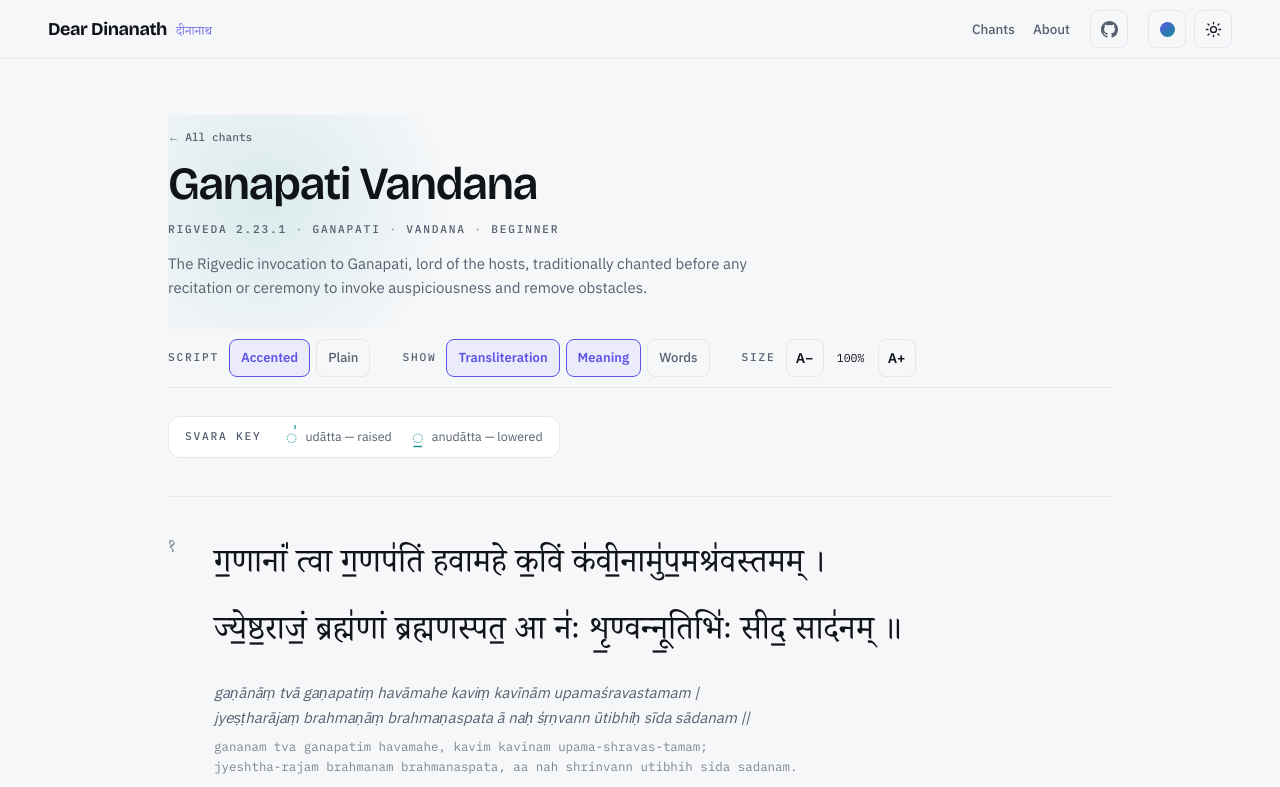
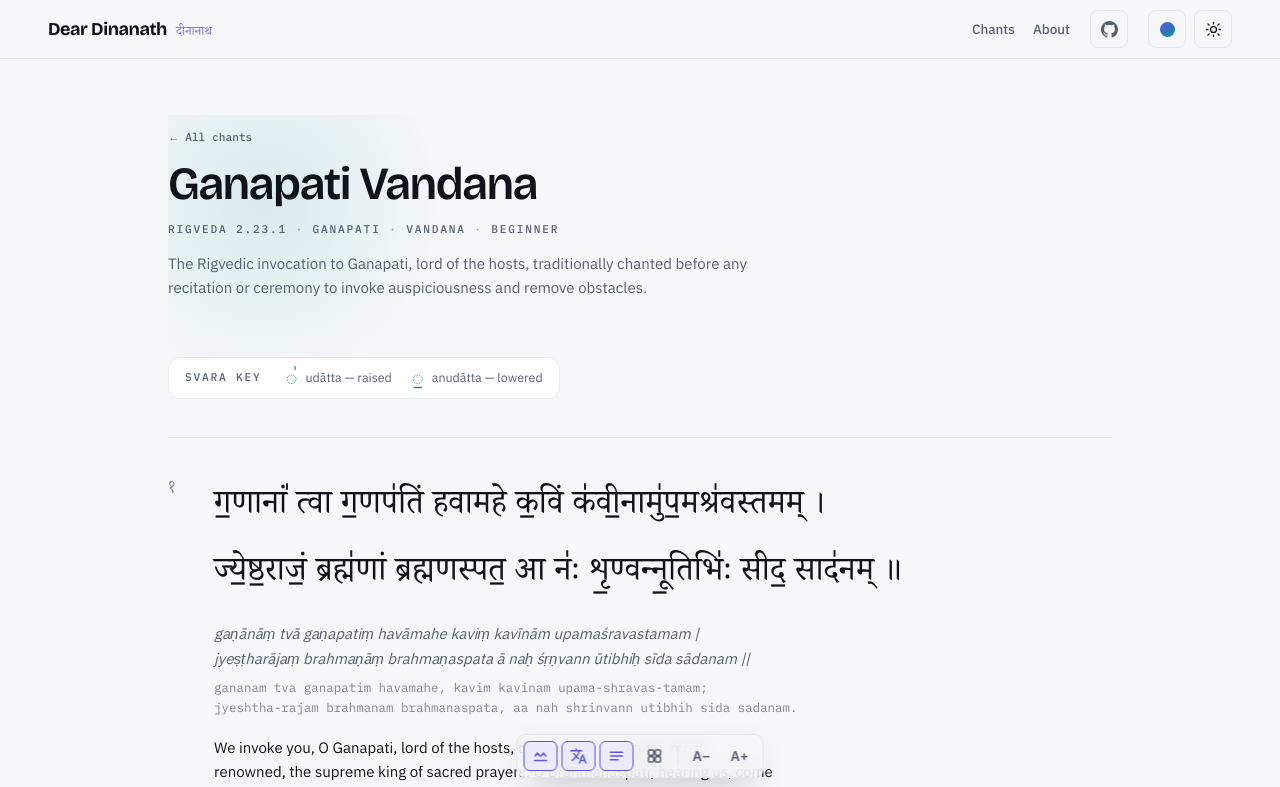
Before and after one commit to prashantbsr/dear-dinanath, a Next.js app: page /chants/ganapati-vandana/ in a window 1280 px wide. Shown: the top 787 px of the page. Built offline with nearby package versions, Linux system fonts and the light colour scheme; a web font is replaced by a local one.

Commit message:
feat(reader): redesign display controls as a floating icon toolbar
Replace the sticky labeled toolbar with a centered, translucent
bottom-of-viewport bar of icon toggles and a quiet A-/A+ stepper.

Co-Authored-By: Claude Opus 4.8 (1M context) <noreply@anthropic.com>

```diff
--- a/src/components/DisplayControls.tsx
+++ b/src/components/DisplayControls.tsx
@@ -14,39 +14,36 @@ interface DisplayControlsProps {
   onIncreaseFontScale: () => void;
 }
 
-/** A small mono eyebrow that introduces a control group. */
-function GroupLabel({ children }: { children: React.ReactNode }) {
-  return <span className="eyebrow shrink-0">{children}</span>;
-}
-
 /**
- * A toolbar toggle button. The pressed state is a filled, accent-bordered chip
- * (a clear shape + weight change, not color alone); the rest are quiet outline
- * buttons. Used for both the mutually-exclusive script segments and the
- * independent show toggles.
+ * An icon-only toggle. The pressed state is a filled, accent-bordered chip (a
+ * clear shape + color change); the rest are quiet, borderless, muted glyphs.
  */
-function ToolbarButton({
+function IconButton({
   label,
   active,
   onClick,
+  children,
 }: {
   label: string;
   active: boolean;
   onClick: () => void;
+  children: React.ReactNode;
 }) {
   return (
     <button
       type="button"
+      aria-label={label}
       aria-pressed={active}
+      title={label}
       onClick={onClick}
       className={[
-        "inline-flex min-h-9.5 items-center rounded-lg border px-2.75 text-[0.82rem] transition-colors",
+        "inline-flex h-7.5 w-8.5 items-center justify-center rounded-md border transition-colors",
         active
-          ? "border-accent bg-accent-soft font-semibold text-accent"
-          : "border-line font-medium text-muted hover:border-accent hover:text-ink",
+          ? "border-accent bg-accent-soft text-accent"
+          : "border-transparent text-muted hover:text-ink",
       ].join(" ")}
     >
-      {label}
+      {children}
     </button>
   );
 }
@@ -67,9 +64,10 @@ function StepButton({
     <button
       type="button"
       aria-label={ariaLabel}
+      title={ariaLabel}
       onClick={onClick}
       disabled={disabled}
-      className="inline-flex h-9.5 min-w-9.5 items-center justify-center rounded-lg border border-line text-sm font-semibold text-ink transition-colors hover:border-accent disabled:cursor-not-allowed disabled:opacity-35 disabled:hover:border-line"
+      className="inline-flex h-7.5 w-8.5 items-center justify-center rounded-md border border-transparent text-sm font-semibold text-muted transition-colors hover:text-ink disabled:cursor-not-allowed disabled:opacity-35 disabled:hover:text-muted"
     >
       {label}
     </button>
@@ -77,11 +75,11 @@ function StepButton({
 }
 
 /**
- * The reader's control strip: one thin sticky toolbar, stuck flush beneath the
- * header (same canvas + hairline grammar, so it reads as part of the header
- * rather than a floating box). Three labeled groups — script, what to show, and
- * text size — laid out as toolbar buttons that wrap to stacked rows on mobile
- * with their labels kept.
+ * The reader's control strip: a single minimal, icon-based toolbar that floats
+ * centered at the bottom of the viewport over the verses, on a translucent,
+ * blurred panel. Script is a one-tap accent toggle; transliteration, meaning, and
+ * words are icon toggles; size is a quiet A−/A+ stepper. Rendered only on the
+ * reader, so it owns the bottom-of-screen reach zone.
  */
 export default function DisplayControls({
   scriptMode,
@@ -100,62 +98,99 @@ export default function DisplayControls({
 
   return (
     <div
-      className="sticky z-30 border-b border-line bg-canvas"
-      style={{ top: "var(--header-h)", transition: "background-color 0.4s ease" }}
+      role="toolbar"
+      aria-label="Reading controls"
+      className="fixed bottom-[clamp(14px,3vw,22px)] left-1/2 z-70 flex -translate-x-1/2 items-center gap-1 rounded-[9px] border border-line p-1.5 shadow-[0_10px_34px_-14px_rgb(0_0_0/0.4)]"
+      style={{
+        background: "color-mix(in srgb, var(--canvas) 80%, transparent)",
+        backdropFilter: "blur(12px)",
+        WebkitBackdropFilter: "blur(12px)",
+        transition: "background-color 0.4s ease",
+      }}
     >
-      <div className="flex flex-wrap items-center gap-x-[clamp(1rem,3vw,2rem)] gap-y-2.5 py-2.5">
-        <div className="flex items-center gap-2.5">
-          <GroupLabel>Script</GroupLabel>
-          <div className="flex items-center gap-1.5">
-            <ToolbarButton
-              label="Accented"
+      <IconButton
+        label="Vedic accent marks"
         active={isAccented}
-              onClick={() => onScriptModeChange("accented")}
-            />
-            <ToolbarButton
-              label="Plain"
-              active={!isAccented}
-              onClick={() => onScriptModeChange("plain")}
-            />
-          </div>
-        </div>
+        onClick={() => onScriptModeChange(isAccented ? "plain" : "accented")}
+      >
+        {/* Two svara carets above a baseline. */}
+        <svg
+          width="18"
+          height="18"
+          viewBox="0 0 24 24"
+          fill="none"
+          stroke="currentColor"
+          strokeWidth="2"
+          strokeLinecap="round"
+          strokeLinejoin="round"
+          aria-hidden="true"
+        >
+          <path d="M5 12l3-4 3 4" />
+          <path d="M13 12l3-4 3 4" />
+          <path d="M4 18h16" />
+        </svg>
+      </IconButton>
 
-        <div className="flex items-center gap-2.5">
-          <GroupLabel>Show</GroupLabel>
-          <div className="flex flex-wrap items-center gap-1.5">
-            <ToolbarButton
+      <IconButton
         label="Transliteration"
         active={showTransliteration}
         onClick={onToggleTransliteration}
-            />
-            <ToolbarButton
+      >
+        {/* Translate glyph. */}
+        <svg width="18" height="18" viewBox="0 0 24 24" fill="currentColor" aria-hidden="true">
+          <path d="M12.87 15.07l-2.54-2.51.03-.03c1.74-1.94 2.98-4.17 3.71-6.53H17V4h-7V2H8v2H1v1.99h11.17C11.5 7.92 10.44 9.75 9 11.35 8.07 10.32 7.3 9.19 6.69 8h-2c.73 1.63 1.73 3.17 2.98 4.56l-5.09 5.02L4 19l5-5 3.11 3.11.76-2.04zM18.5 10h-2L12 22h2l1.12-3h4.75L21 22h2l-4.5-12zm-2.62 7l1.62-4.33L19.12 17h-3.24z" />
+        </svg>
+      </IconButton>
+
+      <IconButton
         label="Meaning"
         active={showTranslation}
         onClick={onToggleTranslation}
-            />
-            <ToolbarButton
-              label="Words"
-              active={showWords}
-              onClick={onToggleWords}
-            />
-          </div>
-        </div>
+      >
+        {/* Lines of text. */}
+        <svg
+          width="18"
+          height="18"
+          viewBox="0 0 24 24"
+          fill="none"
+          stroke="currentColor"
+          strokeWidth="2"
+          strokeLinecap="round"
+          aria-hidden="true"
+        >
+          <path d="M4 7h16" />
+          <path d="M4 12h16" />
+          <path d="M4 17h10" />
+        </svg>
+      </IconButton>
 
-        <div className="flex items-center gap-2.5">
-          <GroupLabel>Size</GroupLabel>
-          <div className="flex items-center gap-1.5">
+      <IconButton label="Word by word" active={showWords} onClick={onToggleWords}>
+        {/* 2×2 grid. */}
+        <svg
+          width="18"
+          height="18"
+          viewBox="0 0 24 24"
+          fill="none"
+          stroke="currentColor"
+          strokeWidth="2"
+          strokeLinejoin="round"
+          aria-hidden="true"
+        >
+          <rect x="4" y="4" width="7" height="7" rx="1.2" />
+          <rect x="13" y="4" width="7" height="7" rx="1.2" />
+          <rect x="4" y="13" width="7" height="7" rx="1.2" />
+          <rect x="13" y="13" width="7" height="7" rx="1.2" />
+        </svg>
+      </IconButton>
+
+      <span aria-hidden="true" className="mx-0.5 h-5 w-px bg-line" />
+
       <StepButton
         label="A−"
         ariaLabel="Decrease chant size"
         onClick={onDecreaseFontScale}
         disabled={fontScale <= 0.85}
       />
-            <span
-              aria-live="polite"
-              className="min-w-10.5 text-center font-mono text-[0.72rem] tabular-nums text-ink"
-            >
-              {Math.round(fontScale * 100)}%
-            </span>
       <StepButton
         label="A+"
         ariaLabel="Increase chant size"
@@ -163,8 +198,5 @@ export default function DisplayControls({
         disabled={fontScale >= 1.6}
       />
     </div>
-        </div>
-      </div>
-    </div>
   );
 }
```
Lines whose indentation alone changed are shown as unchanged.
